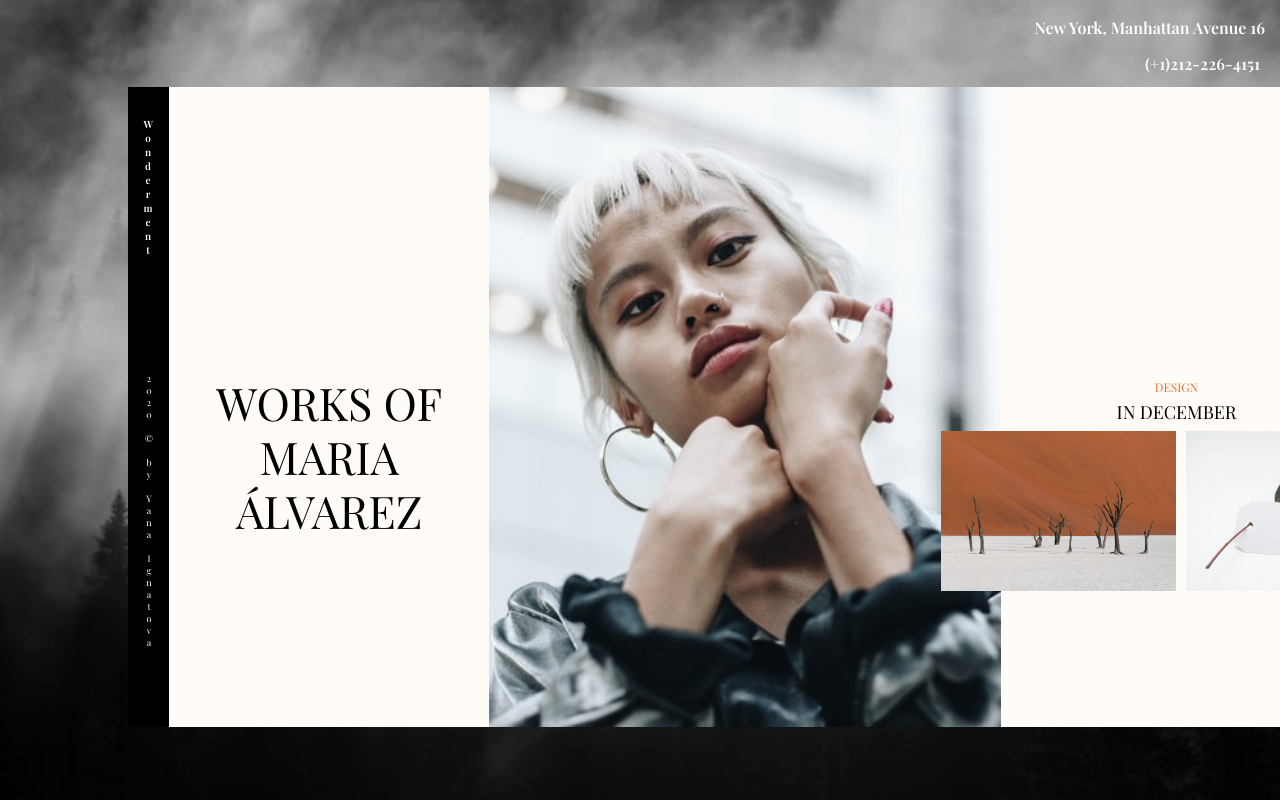
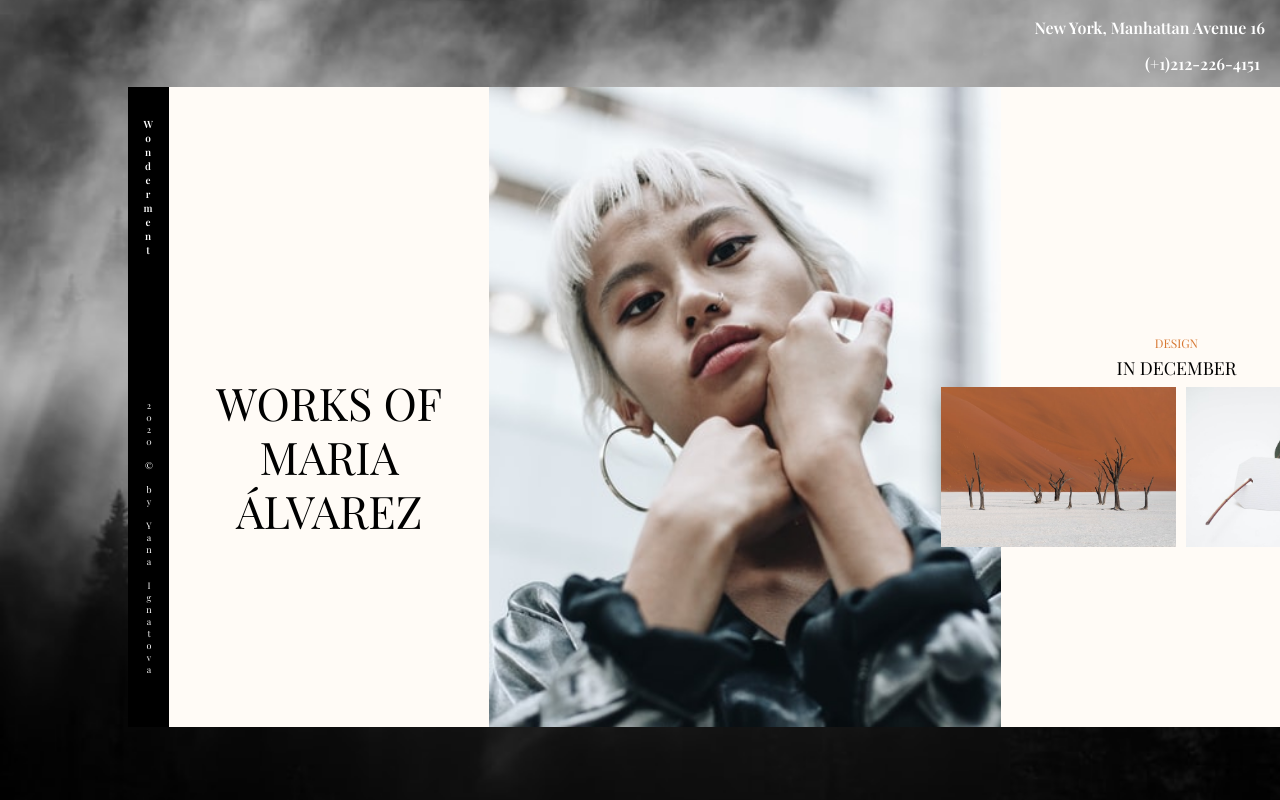
Before and after one commit to malanii/art_gallery, a plain HTML site: page index.html in a window 1280 px wide. Drawn offline with nearby package versions, Linux system fonts and the light colour scheme.

Commit message:
small changes

```diff
--- a/style.css
+++ b/style.css
@@ -38,7 +38,8 @@ body{
     font-size: 9px;
     writing-mode: vertical-rl;
     text-orientation: upright;
-    padding: 85px 16px 30px;
+    text-align: center;
+    padding: 14vh 2vh 0;
     font-family: 'Playfair Display', serif;
 }
 
@@ -127,7 +128,7 @@ body{
 }
 
 .img-big-size {
-    width: 520px;
+    width: 65vh;
     height: 80vh;
     /*height: 100%*/
 
@@ -135,7 +136,7 @@ body{
 
 .img-small-wrapper {
     text-align: center;
-    padding-top: 30%;
+    padding-top: 30vh;
     margin-left: -70px;
     margin-right: 50px;
     z-index: 100;
```
